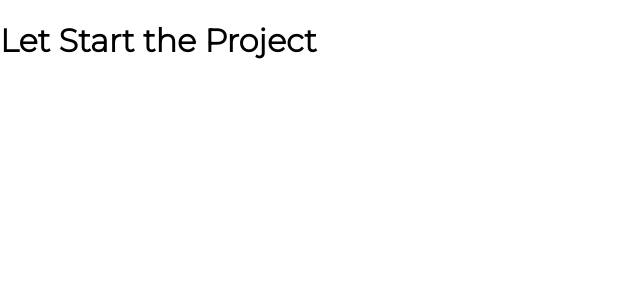
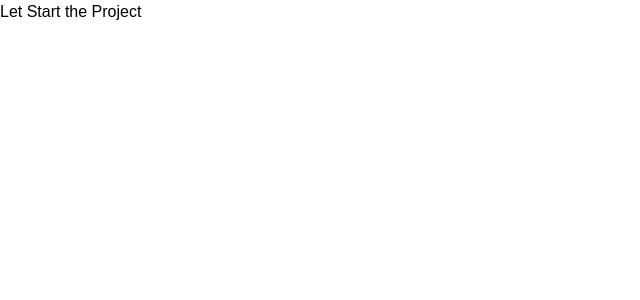
Before and after one commit to centauricoder01/Blogging-site, a React (Create React App) app in the folder Client/: page / in a window 1280 px wide. Shown: the top 300 px of the page, without its empty margins (0-640 px from the left). Built offline with nearby package versions, Linux system fonts and the light colour scheme.

Commit message:
Tailwind Installed In Project

```diff
--- a/Client/package.json
+++ b/Client/package.json
@@ -40,5 +40,8 @@
       "last 1 firefox version",
       "last 1 safari version"
     ]
+  },
+  "devDependencies": {
+    "tailwindcss": "^3.3.2"
   }
 }
--- a/Client/src/index.css
+++ b/Client/src/index.css
@@ -1,3 +1,7 @@
+@tailwind base;
+@tailwind components;
+@tailwind utilities;
+
 @import url("https://fonts.googleapis.com/css2?family=Montserrat:wght@300&display=swap");
 
 body {
--- /dev/null
+++ b/Client/tailwind.config.js
@@ -0,0 +1,8 @@
+/** @type {import('tailwindcss').Config} */
+module.exports = {
+  content: ["./src/**/*.{js,jsx,ts,tsx}"],
+  theme: {
+    extend: {},
+  },
+  plugins: [],
+};
```
Also changed, not shown: 1 other file (tests, documents, lock files or other folders).
